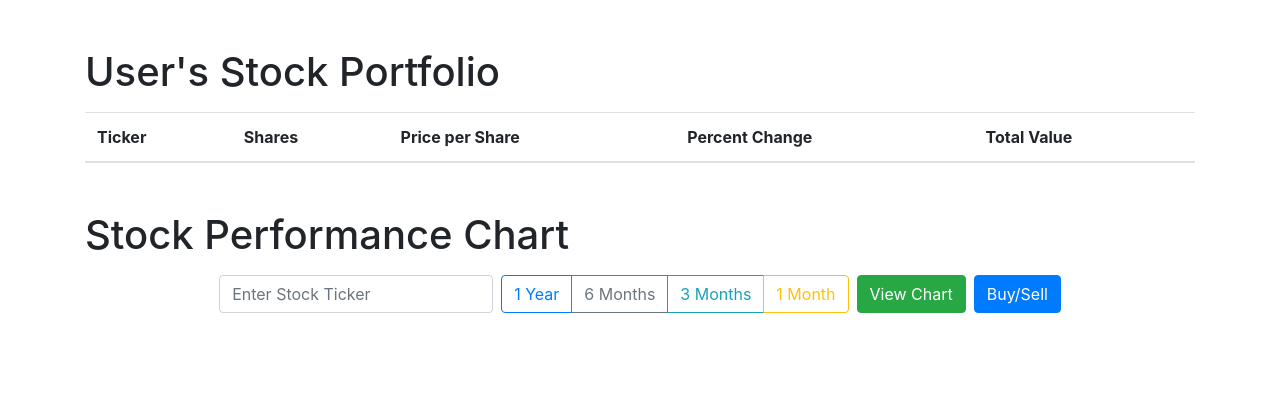
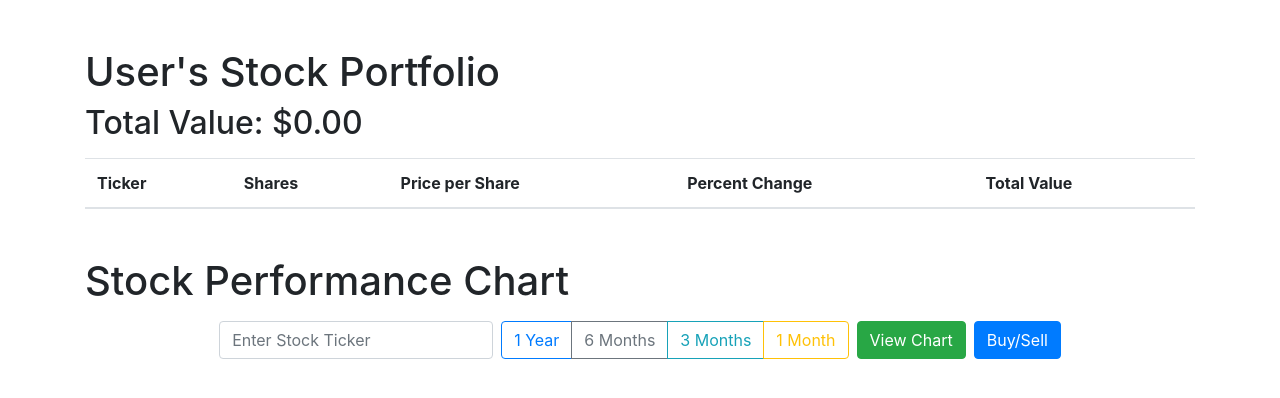
Before and after one commit to klaireklaire/my-portfolio-team5-anisha-klaire-abigail, a Flask app: page / in a window 1280 px wide. Shown: the top 398 px of the page. Run offline with Flask 3, Linux system fonts and the light colour scheme; data that the repository does not hold is empty; parts of the project's set-up code (start-up, migrations or seed data) failed here and were passed over; some libraries are stand-ins or nearby versions.

Commit message:
added total value that updates

```diff
--- a/app.py
+++ b/app.py
@@ -31,7 +31,8 @@ def create_db_connection(db_name=None):
 def home():
     # Convert portfolio DataFrame to HTML table
     portfolio = calculate_position()
-    return render_template('index.html', portfolio=portfolio)
+    total_value = calculate_total_value(portfolio)
+    return render_template('index.html', portfolio=portfolio, total_value=total_value)
 
 @app.route('/chart_data')
 def chart_data():
@@ -233,6 +234,10 @@ def calculate_position():
     #only return if value>0
     return filtered_portfolio
 
+def calculate_total_value(portfolio):
+    total_value = sum(values[0]*values[3] for values in portfolio.values())
+    return total_value
+
 @app.route('/portfolio', methods=['GET'])
 def get_portfolio():
     portfolio = calculate_position()
--- a/templates/index.html
+++ b/templates/index.html
@@ -16,11 +16,23 @@
                 // Fetch data from the /portfolio endpoint
                 const response = await fetch('http://127.0.0.1:5000/portfolio');
                 const data = await response.json();
-                console.log('Fetched portfolio data:', data); // Debug statement
+                //console.log('Fetched portfolio data:', data); // Debug statement
                 updatePortfolioTable(data); // Update the table with the fetched data
+                updateTotalValue(data); // Update the total portfolio value
+
             } catch (error) {
                 console.error('Error fetching portfolio data:', error);
             }
+        }
+        // Function to update the total portfolio value
+        function updateTotalValue(portfolio) {
+            let totalValue = 0;
+            console.log("before")
+            for (const values of Object.values(portfolio)) {
+                totalValue += values[0] * values[3]; // Total Shares Held * Current Value of 1 Share
+            }
+            console.log("after")
+            document.getElementById('total-value').textContent = `$${totalValue.toFixed(2)}`;
         }
 
         // Function to update the portfolio table with the fetched data
@@ -36,8 +48,8 @@
                 // Create and append cells for each value in the portfolio
                 row.appendChild(createCell(ticker));
                 row.appendChild(createCell(values[0])); // Total Shares Held
+                row.appendChild(createCell(`$${values[3].toFixed(2)}`)); // Current Value of 1 Share
                 row.appendChild(createCell(`${values[5].toFixed(2)}%`)); // Percent Change in Stock Value
-                row.appendChild(createCell(`$${values[3].toFixed(2)}`)); // Current Value of 1 Share
                 row.appendChild(createCell(`$${(values[0]*values[3]).toFixed(2)}`)); // Unrealized Gain/Loss
 
 
@@ -53,7 +65,7 @@
         }
 
         // Fetch data initially when the page loads
-        window.onload = fetchPortfolioData;
+        window.onload = fetchPortfolioData();
 
         // Fetch data every 5 seconds
         setInterval(fetchPortfolioData, 5000);
@@ -64,6 +76,7 @@
 <body>
     <div class="container">
         <h1 class="mt-5">User's Stock Portfolio</h1>
+        <h2>Total Value: <span id="total-value">$0.00</span></h2>
         <table class="table table-striped mt-3">
             <thead>
                 <tr>
```
